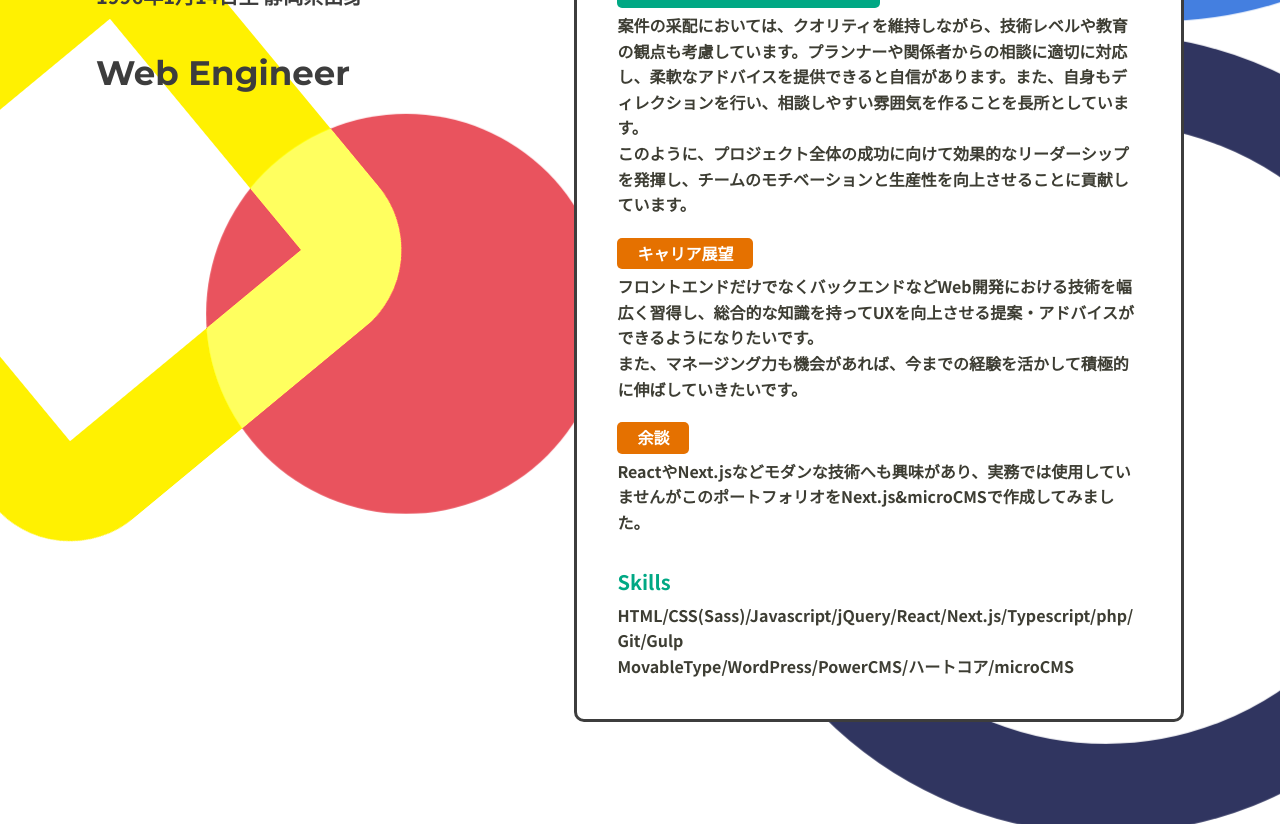
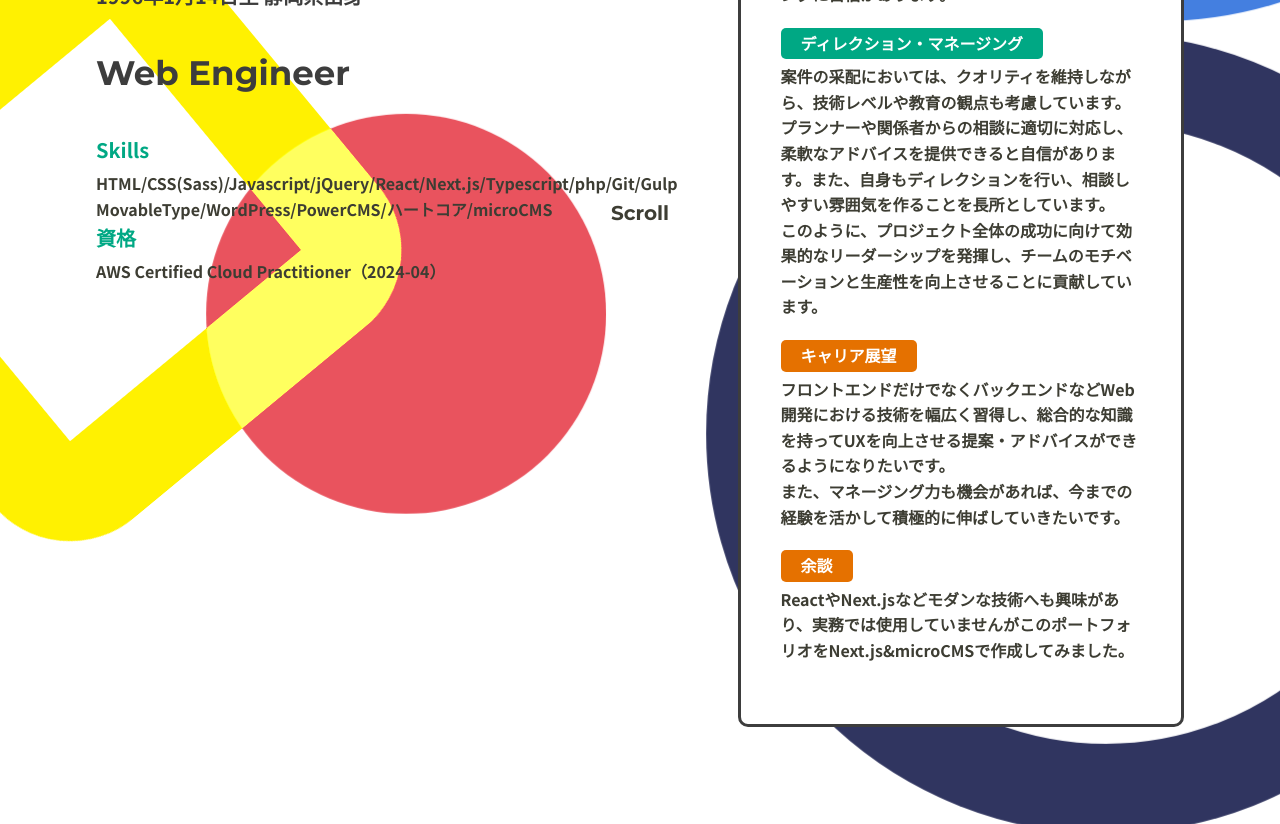
Before and after one commit to ohishi-Ta/Portfolio, a Next.js app in the folder portfolio/: page / in a window 1280 px wide. Shown: the part 500-1324 px from the top of the page. Built offline with nearby package versions, Linux system fonts and the light colour scheme.

Commit message:
資格追記

```diff
--- a/portfolio/pages/index.tsx
+++ b/portfolio/pages/index.tsx
@@ -94,6 +94,15 @@ const Home: NextPage = () => {
                   <p className={`${style.home__mvTitle_job} en`}>
                     Web Engineer
                   </p>
+                  <p className={style.home__Lead_skill}>
+                    <span className={style.home__Lead_skill_title}>Skills</span>
+                    HTML/CSS(Sass)/Javascript/jQuery/React/Next.js/Typescript/php/Git/Gulp
+                    <br />
+                    MovableType/WordPress/PowerCMS/ハートコア/microCMS
+                    <br />
+                    <span className={style.home__Lead_skill_title}>資格</span>
+                    AWS Certified Cloud Practitioner（2024-04）
+                  </p>
                 </div>
               </div>
               <div className={style.home__Lead_inner}>
@@ -105,13 +114,6 @@ const Home: NextPage = () => {
                   <br />このように、プロジェクト全体の成功に向けて効果的なリーダーシップを発揮し、チームのモチベーションと生産性を向上させることに貢献しています。</span>
                   <span className={style.home__Lead_tag2}>キャリア展望</span><span className={style.home__Lead_text}>フロントエンドだけでなくバックエンドなどWeb開発における技術を幅広く習得し、総合的な知識を持ってUXを向上させる提案・アドバイスができるようになりたいです。<br/>また、マネージング力も機会があれば、今までの経験を活かして積極的に伸ばしていきたいです。</span>
                   <span className={style.home__Lead_tag2}>余談</span><span className={style.home__Lead_text}>ReactやNext.jsなどモダンな技術へも興味があり、実務では使用していませんがこのポートフォリオをNext.js&microCMSで作成してみました。</span>
-
-                  <span className={style.home__Lead_skill}>
-                    <span className={style.home__Lead_skill_title}>Skills</span>
-                    HTML/CSS(Sass)/Javascript/jQuery/React/Next.js/Typescript/php/Git/Gulp
-                    <br />
-                    MovableType/WordPress/PowerCMS/ハートコア/microCMS
-                  </span>
                 </p>
               </div>
             </div>
```
